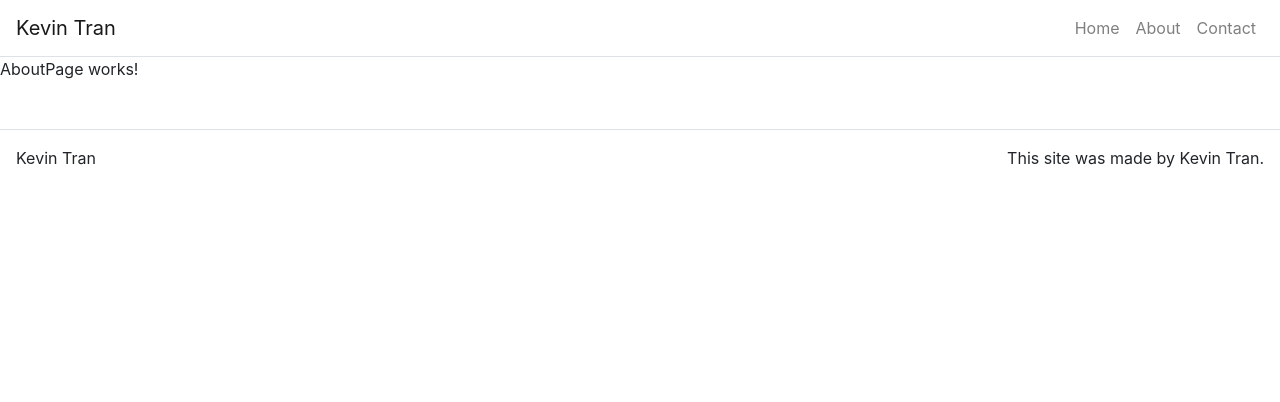
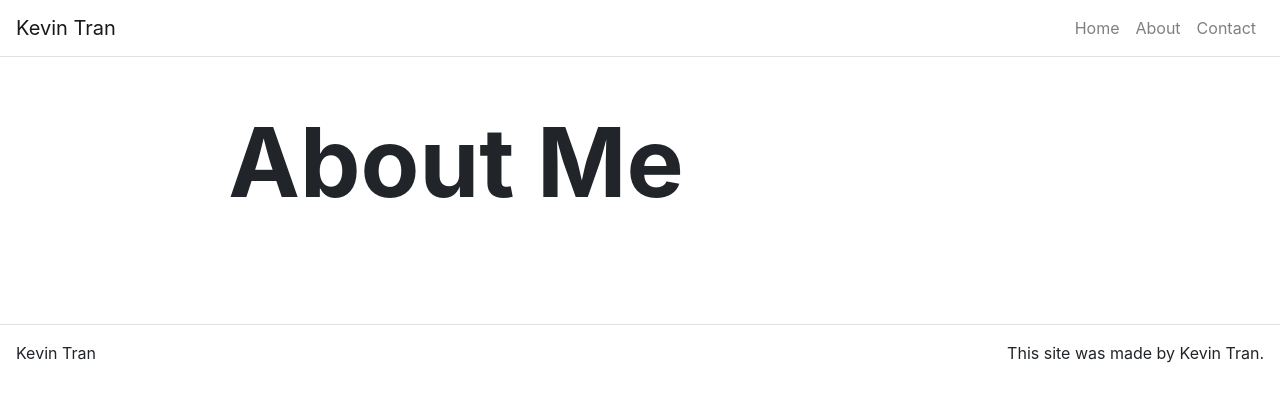
Before and after one commit to kevinhtran/kevinsPortfolio, a React (Create React App) app: page /about in a window 1280 px wide. Shown: the top 402 px of the page. Built offline with nearby package versions, Linux system fonts and the light colour scheme.

Commit message:
added hero component into about page

```diff
--- a/src/pages/AboutPage.js
+++ b/src/pages/AboutPage.js
@@ -1,9 +1,12 @@
 import React from 'react';
+import Hero from '../components/Hero';
 
 function AboutPage(props) {
 
   return (
-    <p>AboutPage works!</p>
+    <div>
+      <Hero title={props.title} />
+    </div>
   );
 
 }
```
